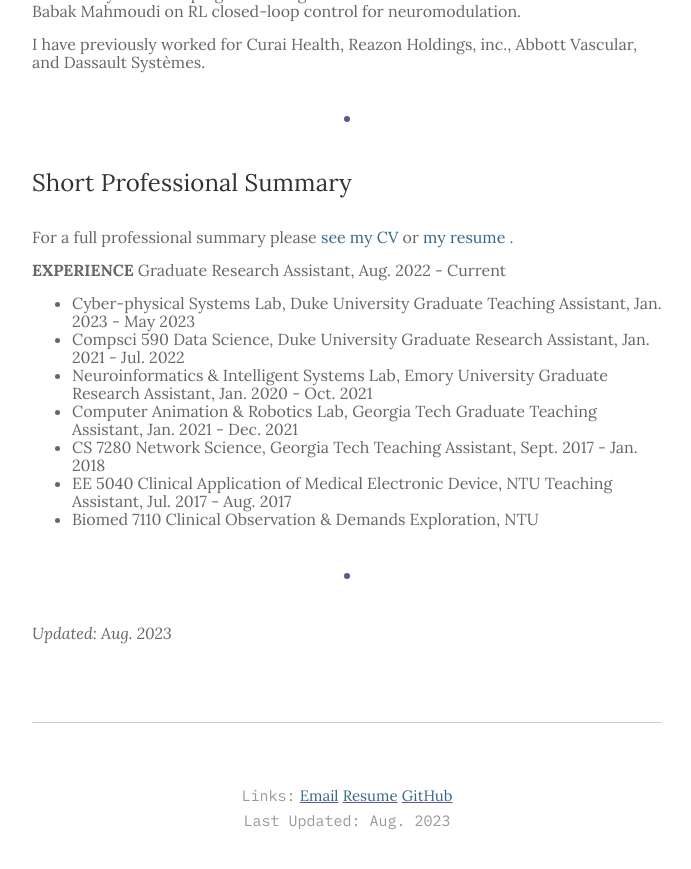
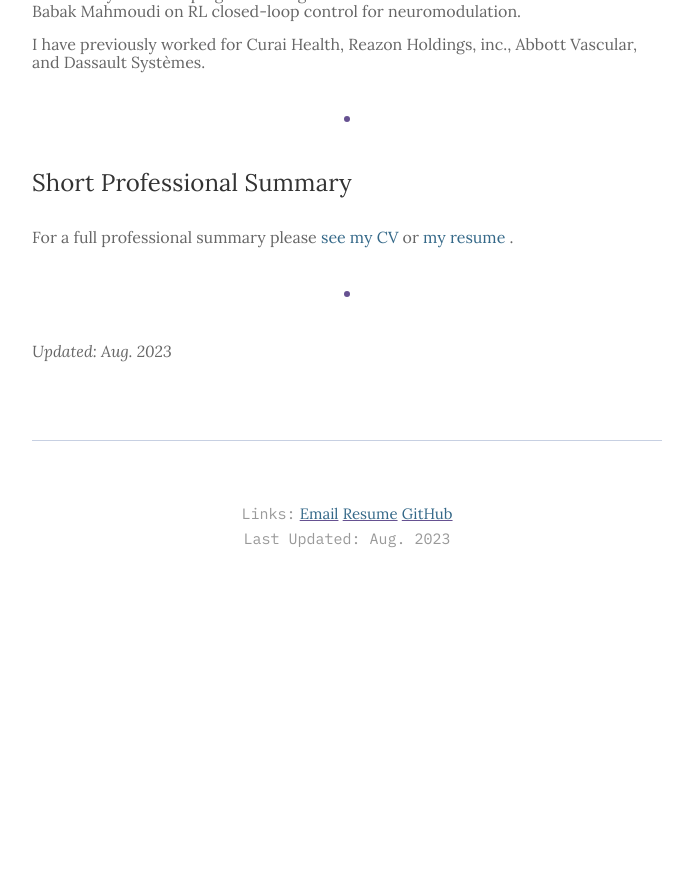
Before and after one commit to hlhsu/hlhsu_new.github.io, a Jekyll site: the page built from _pages/1_about.md, in a window 1280 px wide and 900 px high, scrolled down 1007 px. Shown: the top 869 px of the window, without its empty margins (293-984 px from the left). Built offline with Jekyll 4.4.1, drawn with Linux system fonts in a browser that asks for light colours; after the commit the page ends 1648 px from its top, so only the background shows below that.

Commit message:
Update 1_about.md

```diff
--- a/_pages/1_about.md
+++ b/_pages/1_about.md
@@ -27,22 +27,6 @@
 or [my resume](https://drive.google.com/open?id=1ZVtpD5_ce3GugtP2-UIJeuY1yLRX2FIE&authuser=shokawano5%40gmail.com&usp=drive_fs) .
 
 
-**EXPERIENCE**
-Graduate Research Assistant, Aug. 2022 - Current
-  - Cyber-physical Systems Lab, Duke University
-Graduate Teaching Assistant, Jan. 2023 - May 2023
-  - Compsci 590 Data Science, Duke University
-Graduate Research Assistant, Jan. 2021 - Jul. 2022
-  - Neuroinformatics & Intelligent Systems Lab, Emory University
-Graduate Research Assistant, Jan. 2020 - Oct. 2021
-  - Computer Animation & Robotics Lab, Georgia Tech
-Graduate Teaching Assistant, Jan. 2021 - Dec. 2021
-  - CS 7280 Network Science, Georgia Tech
-Teaching Assistant, Sept. 2017 - Jan. 2018
-  - EE 5040 Clinical Application of Medical Electronic Device, NTU
-Teaching Assistant, Jul. 2017 - Aug. 2017
-  - Biomed 7110 Clinical Observation & Demands Exploration, NTU
-
 
 
 ***
```
